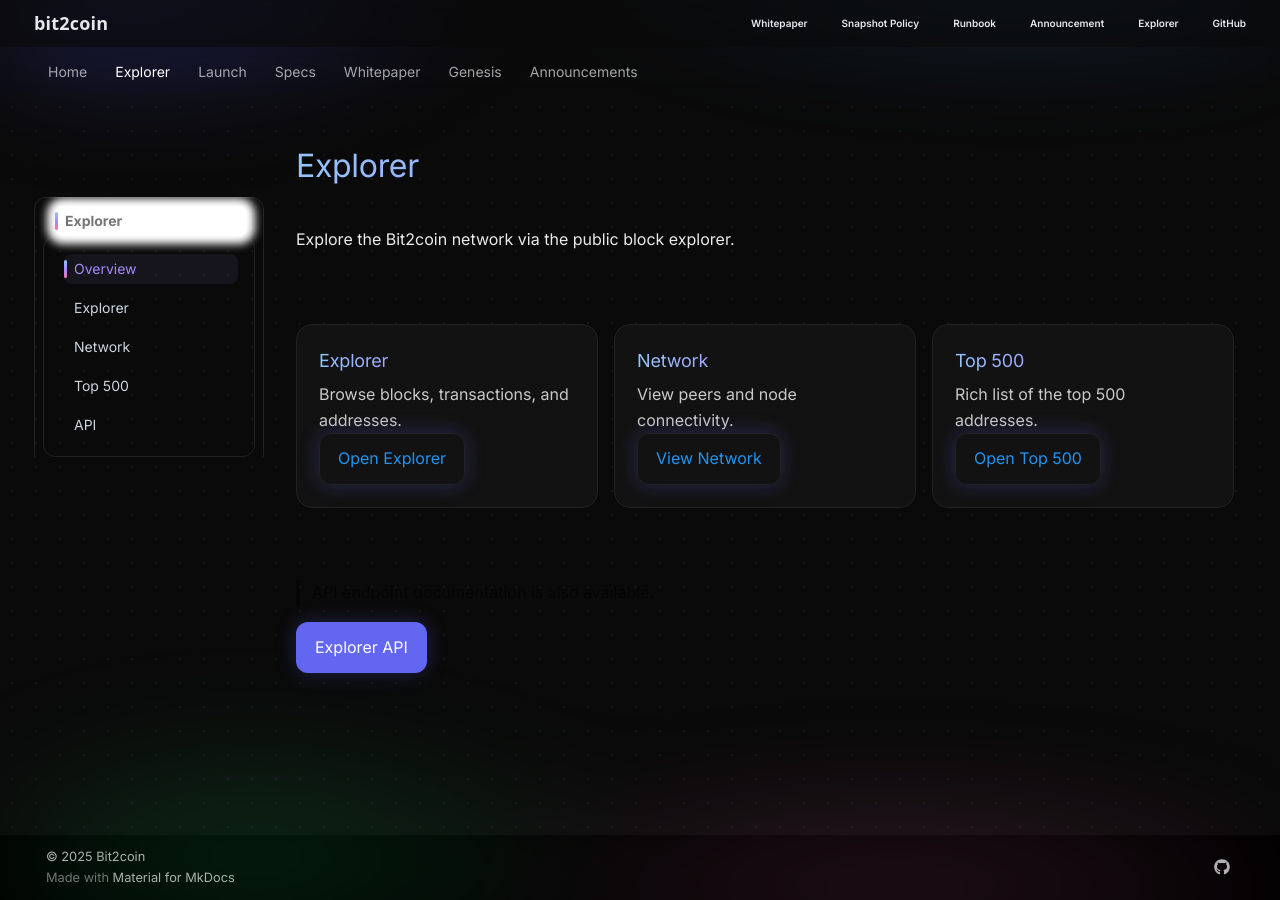
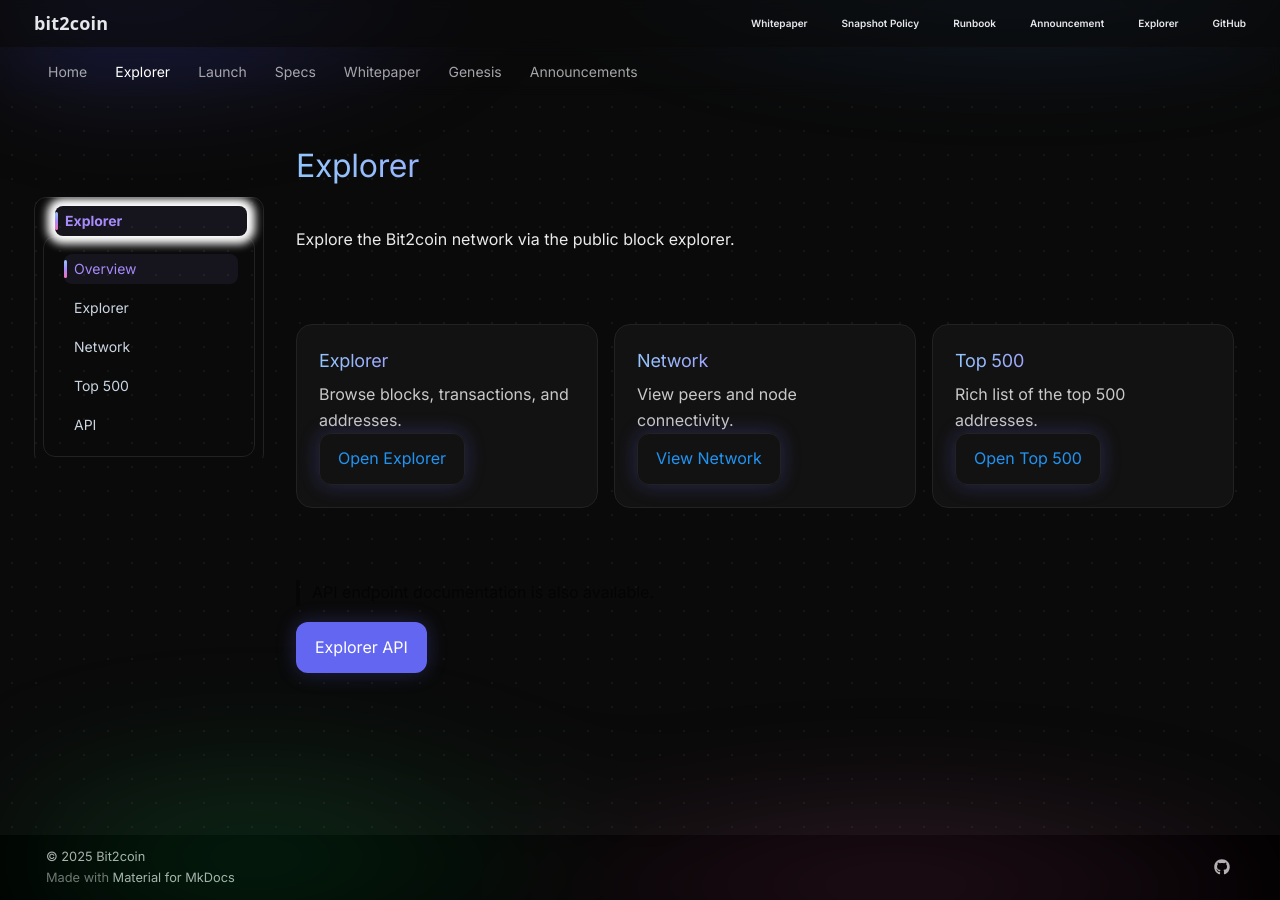
Before and after one commit to sa2shinakamo2/bit2coin, an MkDocs documentation site: the page built from docs/explorer/index.md, in a window 1280 px wide. Built offline with MkDocs 1.6.1 and Material for MkDocs 9.7.7, drawn with Linux system fonts in a browser that asks for light colours; comment, search, counter and statistics services are not loaded.

Commit message:
Docs ToC: remove remaining white bg; normalize active/parent link colors in sidebar

```diff
--- a/docs/assets/theme/docs-fx.css
+++ b/docs/assets/theme/docs-fx.css
@@ -49,15 +49,20 @@
 }
 .md-sidebar--secondary .md-nav{position:sticky; top:80px}
 .md-nav__title{color:#e5e7eb; font-weight:700; background:transparent !important; box-shadow:none !important}
-.md-sidebar--secondary .md-nav, .md-sidebar--primary .md-nav, .md-nav, .md-nav__list{background:transparent}
+.md-sidebar, .md-sidebar__scrollwrap, .md-sidebar__inner{background:transparent !important; box-shadow:none !important}
+.md-sidebar--primary .md-nav, .md-sidebar--secondary .md-nav, .md-nav, .md-nav__list{background:transparent !important}
 .md-nav__link{color:#cbd5e1; border-radius:8px; padding:6px 10px}
 .md-nav__link:hover{color:#93c5fd; background:rgba(147,197,253,.06)}
 /* unify visited/passed colors */
 .md-nav__link:visited{color:#cbd5e1}
 .md-nav__link--passed{color:#cbd5e1; background:transparent}
+/* normalize ancestor/parent highlight to avoid odd colors at bottom */
+.md-nav__item--active > .md-nav__link,
+.md-nav__item--active .md-nav__link--active,
+.md-nav__item .md-nav__link[data-md-state="active"],
+.md-nav__item .md-nav__link--active{color:#a78bfa !important; background:rgba(167,139,250,.08) !important}
 /* highlight only the active item */
 .md-nav__item--active > .md-nav__link{color:#a78bfa; background:rgba(167,139,250,.08)}
-.md-nav__link--active{color:#a78bfa !important; background:rgba(167,139,250,.08) !important}
 .md-nav__item--active > .md-nav__link{position:relative}
 .md-nav__item--active > .md-nav__link::before{
   content:""; position:absolute; left:0; top:6px; bottom:6px; width:3px;
```
